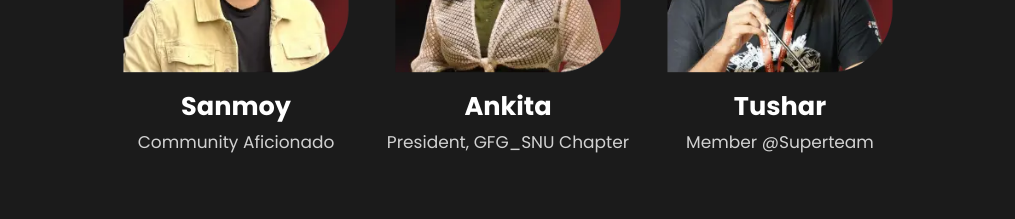
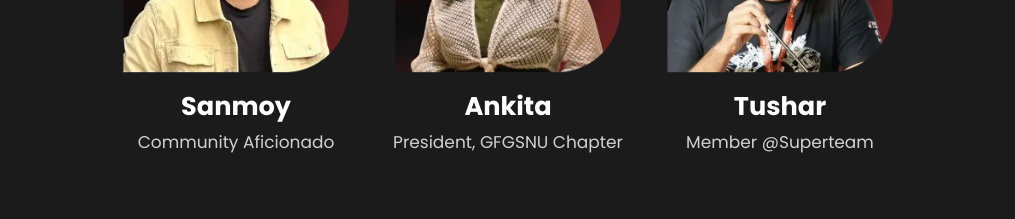
Before and after one commit to hack4bengal/s3, a React (Vite) app: page /teams in a window 1280 px wide. Shown: the part 900-1119 px from the top of the page, without its empty margins (132-1147 px from the left). Built offline with nearby package versions, Linux system fonts and the light colour scheme.

Commit message:
fix :team page styling

```diff
--- a/src/assets/data/TeamContent.js
+++ b/src/assets/data/TeamContent.js
@@ -69,7 +69,7 @@ const teamMember = {
     {
       img: ankita,
       name: "Ankita",
-      title: "President, GFG_SNU Chapter",
+      title: "President, GFGSNU Chapter",
       linkedIn: "https://www.linkedin.com/in/iankitapanda",
       twitter: "https://x.com/iankitap?t=pDRhcbcwm-kgm0t9hw7m_A&s=08",
     },
--- a/src/components/private/teamCard/TeamCard.scss
+++ b/src/components/private/teamCard/TeamCard.scss
@@ -4,7 +4,6 @@
   justify-content: center;
   flex-direction: column;
   width: fit-content;
-
   cursor: pointer;
   position: relative;
 
@@ -54,9 +53,13 @@
       }
     }
   }
-
   &:hover .socials {
     opacity: 1;
     transition: opacity 0.4s;
   }
+  &:last-child {
+    @media screen and (max-width: 900px){
+      margin-bottom: 2.2rem;
+    }
+  }
 }
```
Also changed, not shown: src/pages/team/Team.scss (line endings or trailing spaces).
